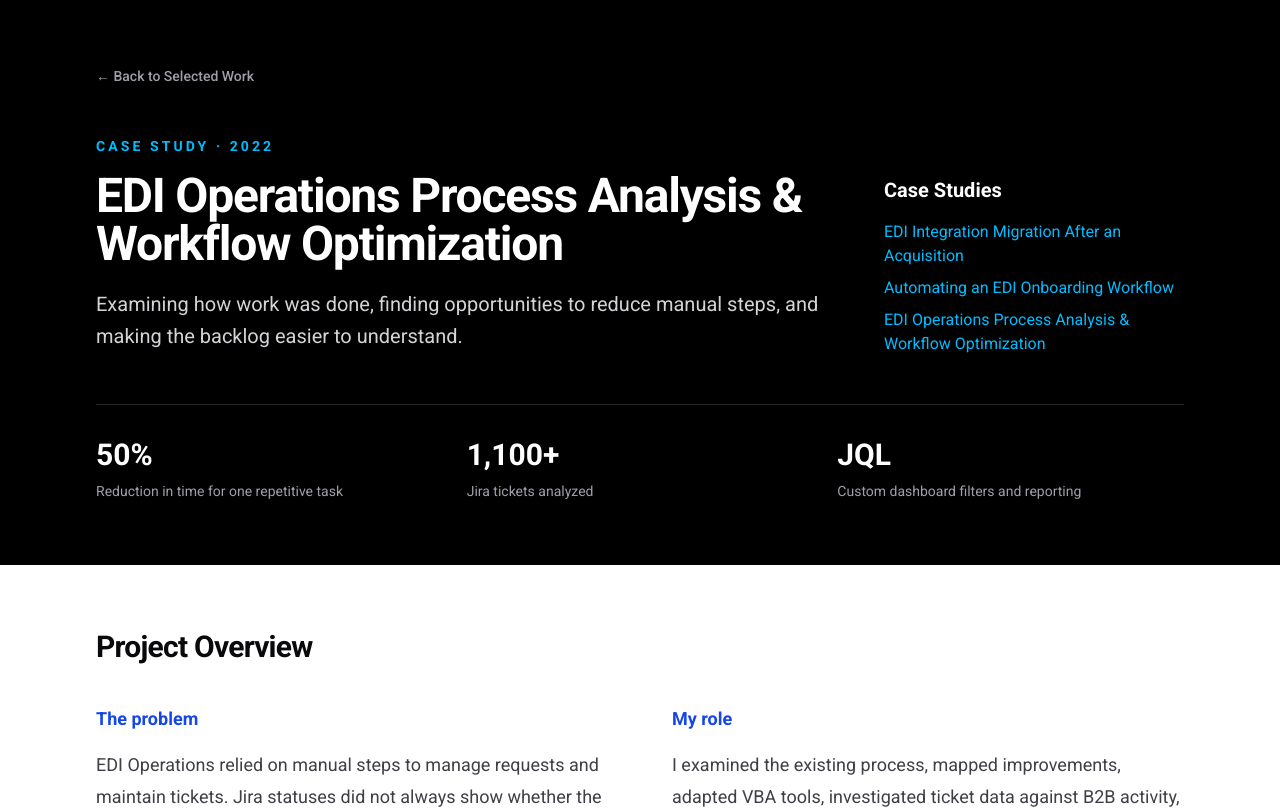
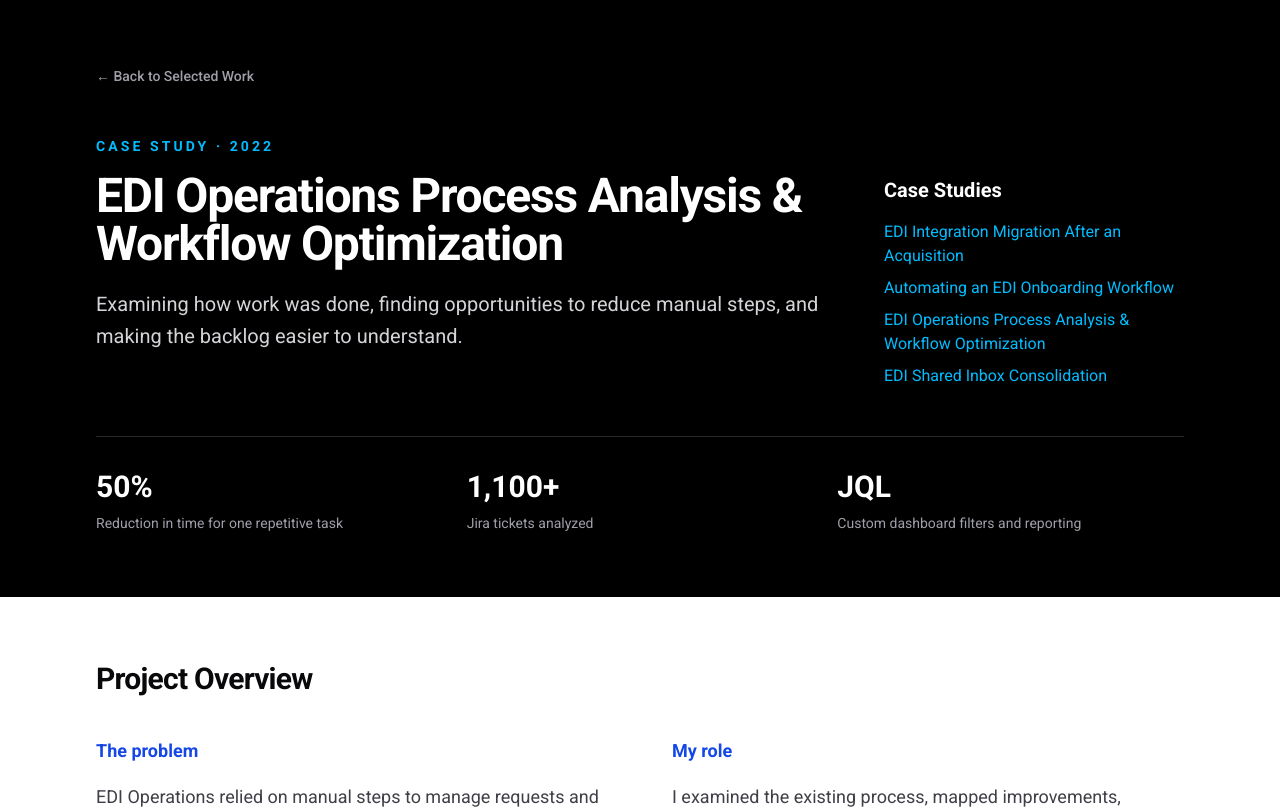
Before and after one commit to aprilsmith4026-bot/april-portfolio, a Next.js app: page /work/edi-operations in a window 1280 px wide. Shown: the top 809 px of the page. Built offline with nearby package versions, Linux system fonts and the light colour scheme.

Commit message:
Add shared inbox to EDI operations navigation

```diff
--- a/app/work/edi-operations/page.tsx
+++ b/app/work/edi-operations/page.tsx
@@ -10,6 +10,7 @@ const studies = [
   { href: "/work/edi-migration", name: "EDI Integration Migration After an Acquisition" },
   { href: "/work/edi-onboarding", name: "Automating an EDI Onboarding Workflow" },
   { href: "/work/edi-operations", name: "EDI Operations Process Analysis & Workflow Optimization" },
+  { href: "/work/shared-inbox", name: "EDI Shared Inbox Consolidation" },
 ];
 
 export default function EdiOperationsCaseStudy() {
```
